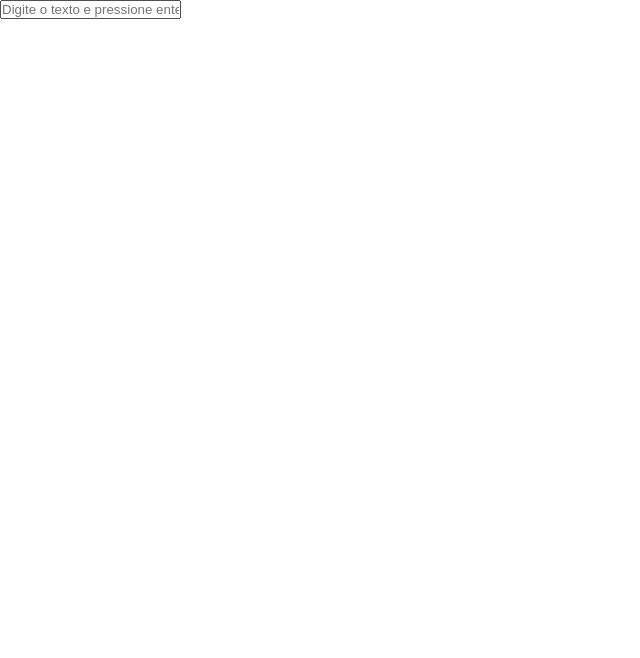
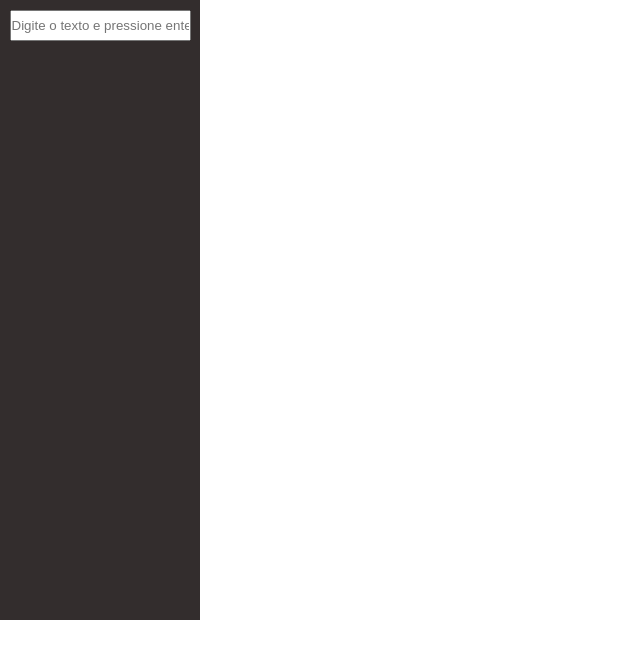
Before and after one commit to ErickNetto/OSite, a plain HTML site: page index.html in a window 1280 px wide. Shown: the whole page, without its empty margins (0-640 px from the left). Drawn offline with Linux system fonts and the light colour scheme.

Commit message:
searchbar aside
Searchbar do aside completo

```diff
--- a/index.html
+++ b/index.html
@@ -12,11 +12,9 @@
     <main>
 
         <aside>
-            <div>
                 <section>
                     <input type="text" placeholder="Digite o texto e pressione enter">
                 </section>
-            </div>
         </aside>
     </main>
 </body>
--- a/style.css
+++ b/style.css
@@ -3,5 +3,15 @@
     padding: 0%;
 }
 main aside{
-
+    height: 600px;
+    width: 200px;
+    background-color: rgb(51, 45, 45);
+    padding-top: 10px;
+    padding-bottom: 10px;
+    display: flex;
+    justify-content: center;
+    align-items: flex-start;
 }
+main aside section input{
+    height: 2em;
+}
```
